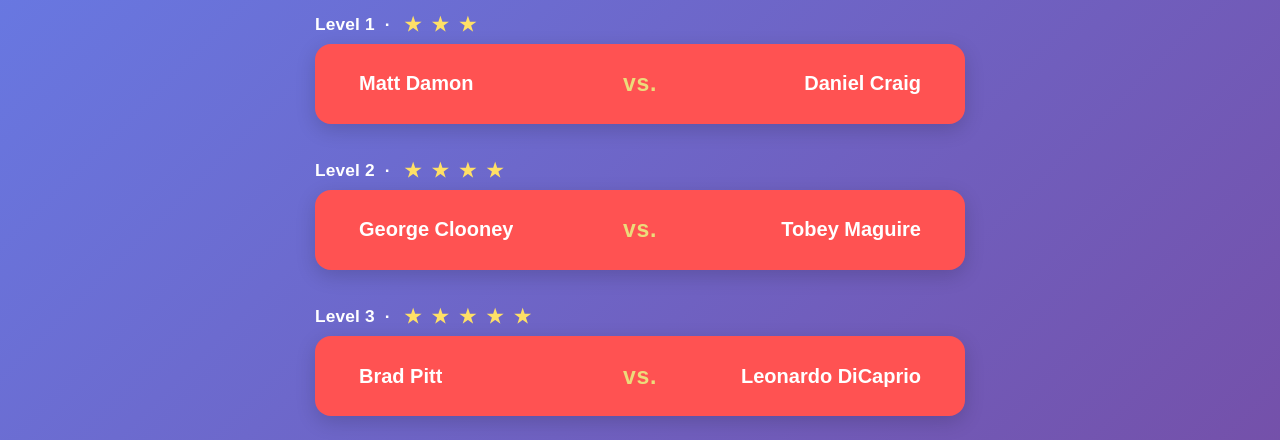
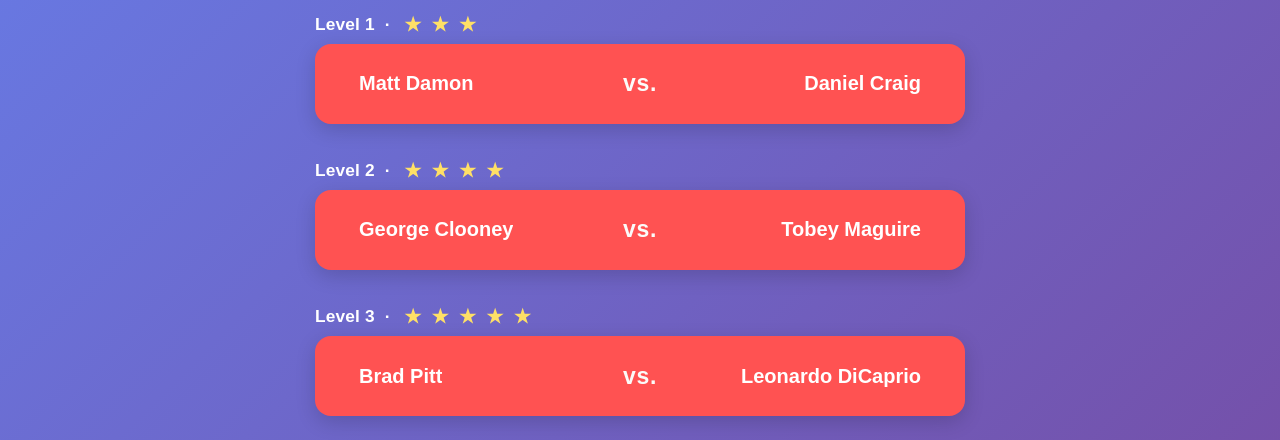
Before and after one commit to jeremybrachle/co-stars-frontend, a React (Vite) app: page /adventure in a window 1280 px wide. Shown: the part 290-730 px from the top of the page. Built offline with nearby package versions, Linux system fonts and the light colour scheme.

Commit message:
Fixing color of vs.

```diff
--- a/src/pages/AdventurePage.module.css
+++ b/src/pages/AdventurePage.module.css
@@ -102,7 +102,7 @@
   font-size: 1.15em;
   font-weight: 600;
   /* color: #ffe066; */
-  color: #ecdb7b;
+  color: #fbfbf9;
   letter-spacing: 0.03em;
 }
 
```
